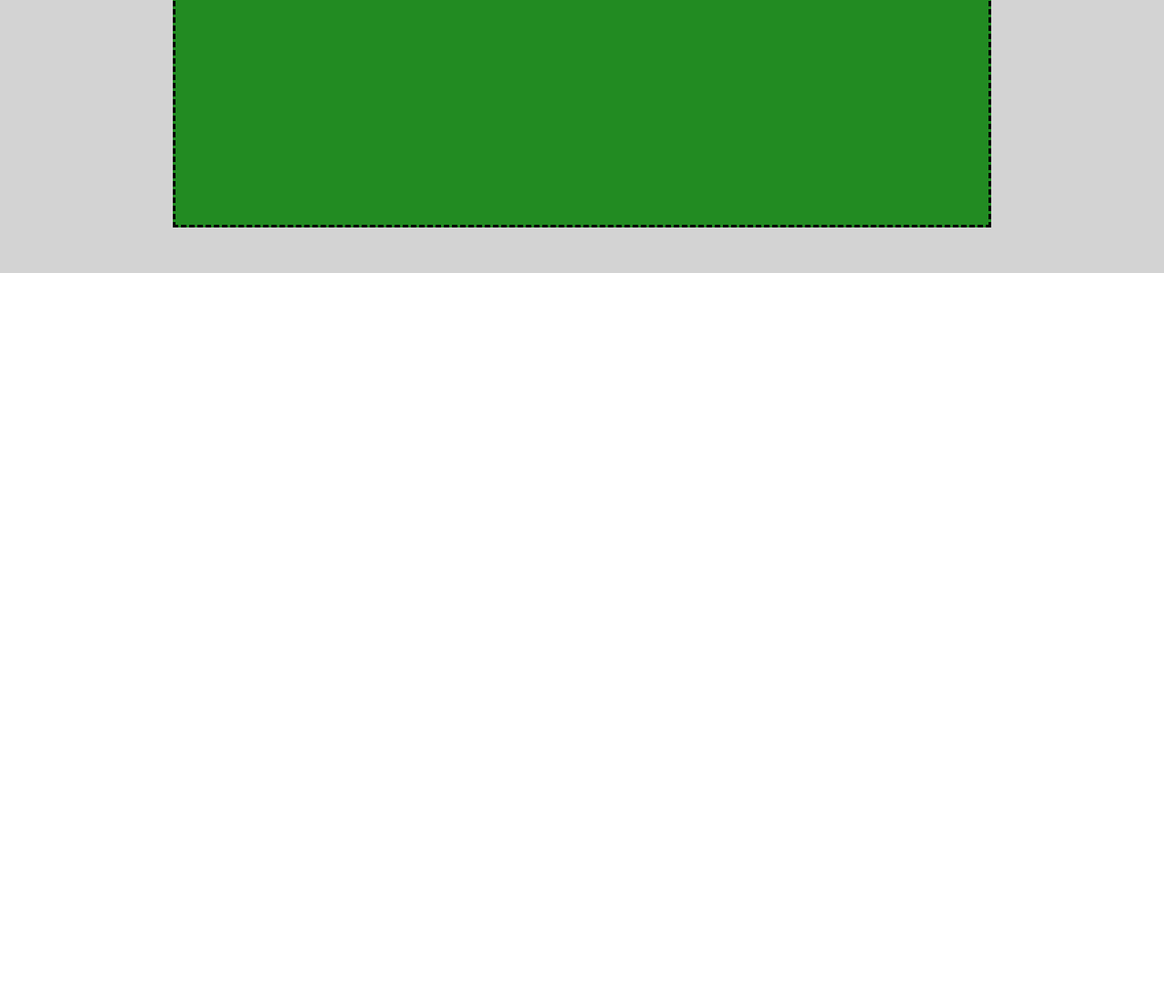
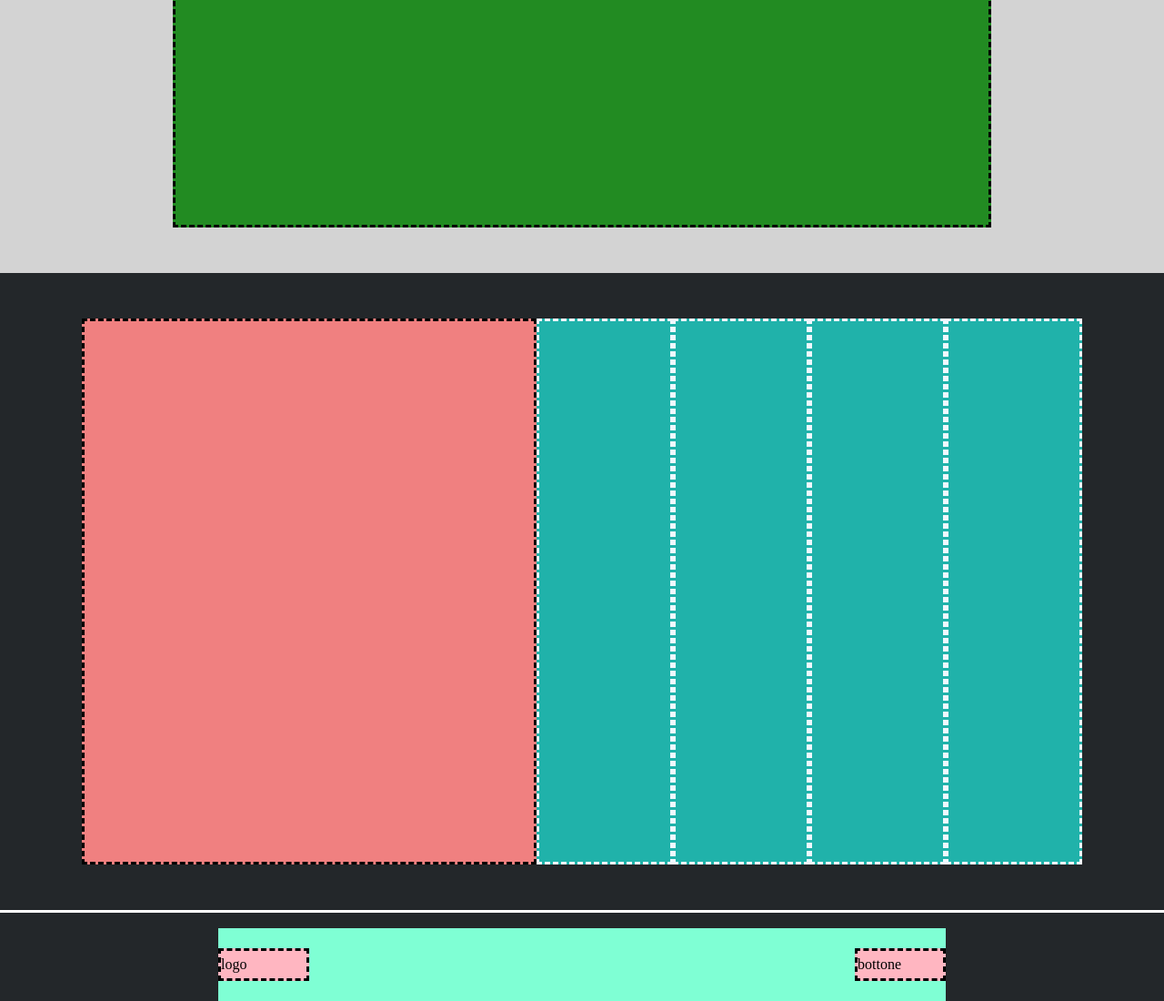
Before and after one commit to FilippoBersan/htmlcss-struttura-discord, a plain HTML site: page index.html in a window 1280 px wide. Shown: the part 2780-3880 px from the top of the page at 91% size. Before the commit the page ends 3080 px from the top, so only its background shows below. Drawn offline with Linux system fonts and the light colour scheme.

Commit message:
feat: footer

```diff
--- a/index.html
+++ b/index.html
@@ -57,7 +57,28 @@
       </div>
    <!-- 4 sezione -->
 
+   <!-- 1 parte footer -->
+ <footer>
+   <div class="containerfooter">
+    <div class="quad4"></div>
+    <div class="quad5"></div>
+    <div class="quad5"></div>
+    <div class="quad5"></div>
+    <div class="quad5"></div>
+ </div>
+   <!-- 1 parte footer -->
 
+
+      <!-- 2a parte footer -->
+  <div class="footerfinale">
+  <div class="containerbottonifinali">
+ <nav class="logofinale">logo</nav>
+ <nav class="bottonefinale" >bottone</nav>
+  </div>
+    </div>
+  <!-- 2a parte footer -->
+
+ </footer>
 
     </main>
   </body>
--- a/style.css
+++ b/style.css
@@ -151,3 +151,66 @@ FOOTER
 *****************
 
 */
+
+.containerfooter {
+  display: flex;
+  background-color: #23272a;
+  min-height: 700px;
+  justify-content: center;
+  align-items: center;
+}
+
+.quad4 {
+  display: flex;
+  background-color: #f08080;
+  height: 600px;
+  width: 500px;
+  border-style: dashed;
+}
+
+.quad5 {
+  display: flex;
+  background-color: #20b2aa;
+  height: 600px;
+  width: 150px;
+  border-style: dashed;
+  border-color: aliceblue;
+}
+
+.footerfinale {
+  display: flex;
+  background-color: #23272a;
+  min-height: 100px;
+  justify-content: center;
+  align-items: center;
+  border-top: solid white 3px;
+  align-items: flex-end;
+}
+
+.containerbottonifinali {
+  display: flex;
+  background-color: #7fffd4;
+  min-width: 800px;
+  min-height: 80px;
+  align-items: center;
+  justify-content: space-between;
+}
+
+.logofinale {
+  display: flex;
+  background-color: #ffb6c1;
+  min-width: 100px;
+  border-style: dashed;
+  border-color: black;
+  line-height: 30px;
+}
+
+.bottonefinale {
+  display: flex;
+  background-color: #ffb6c1;
+  min-width: 100px;
+  border-style: dashed;
+  border-color: black;
+  line-height: 30px;
+  justify-items: end;
+}
```
